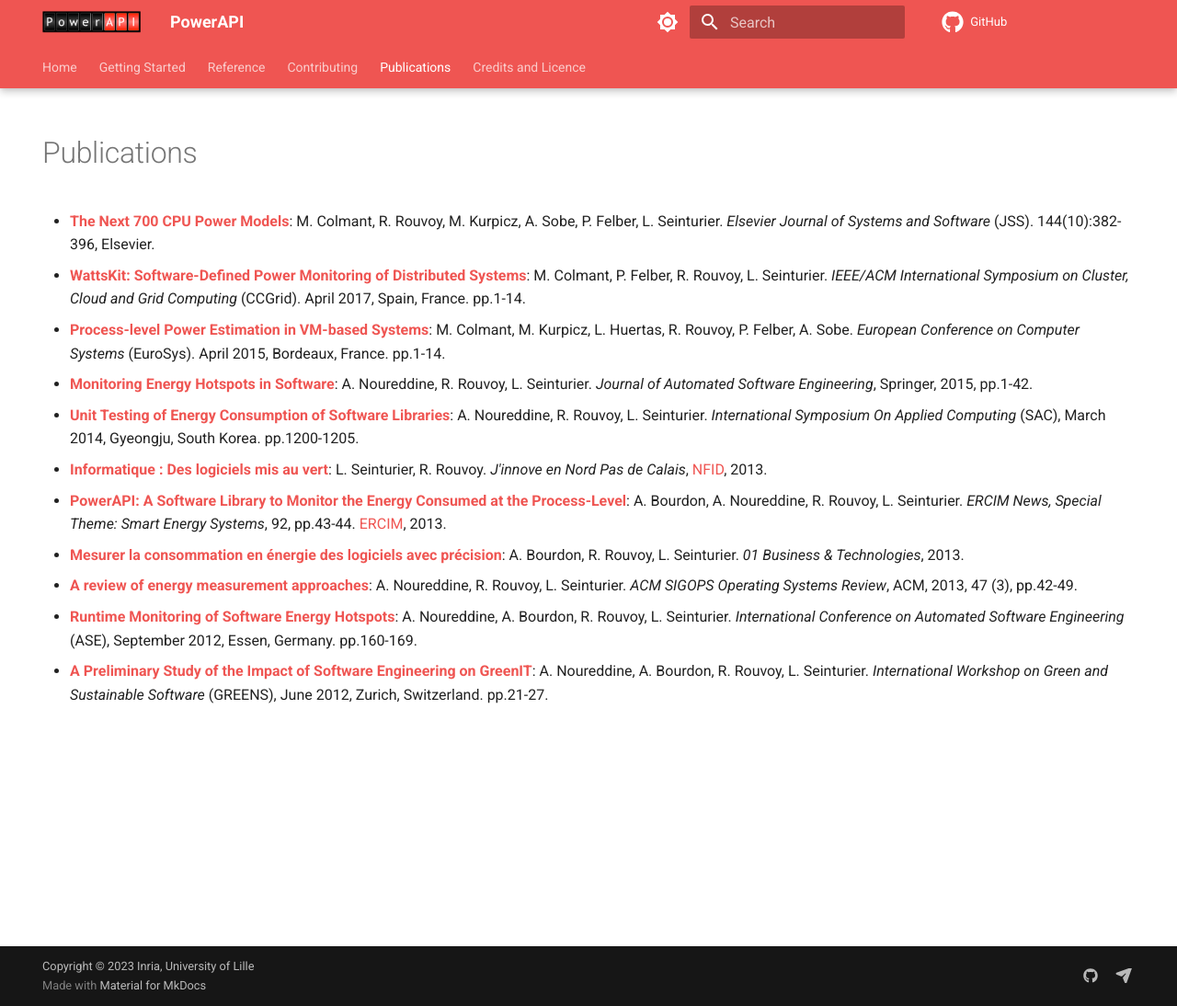
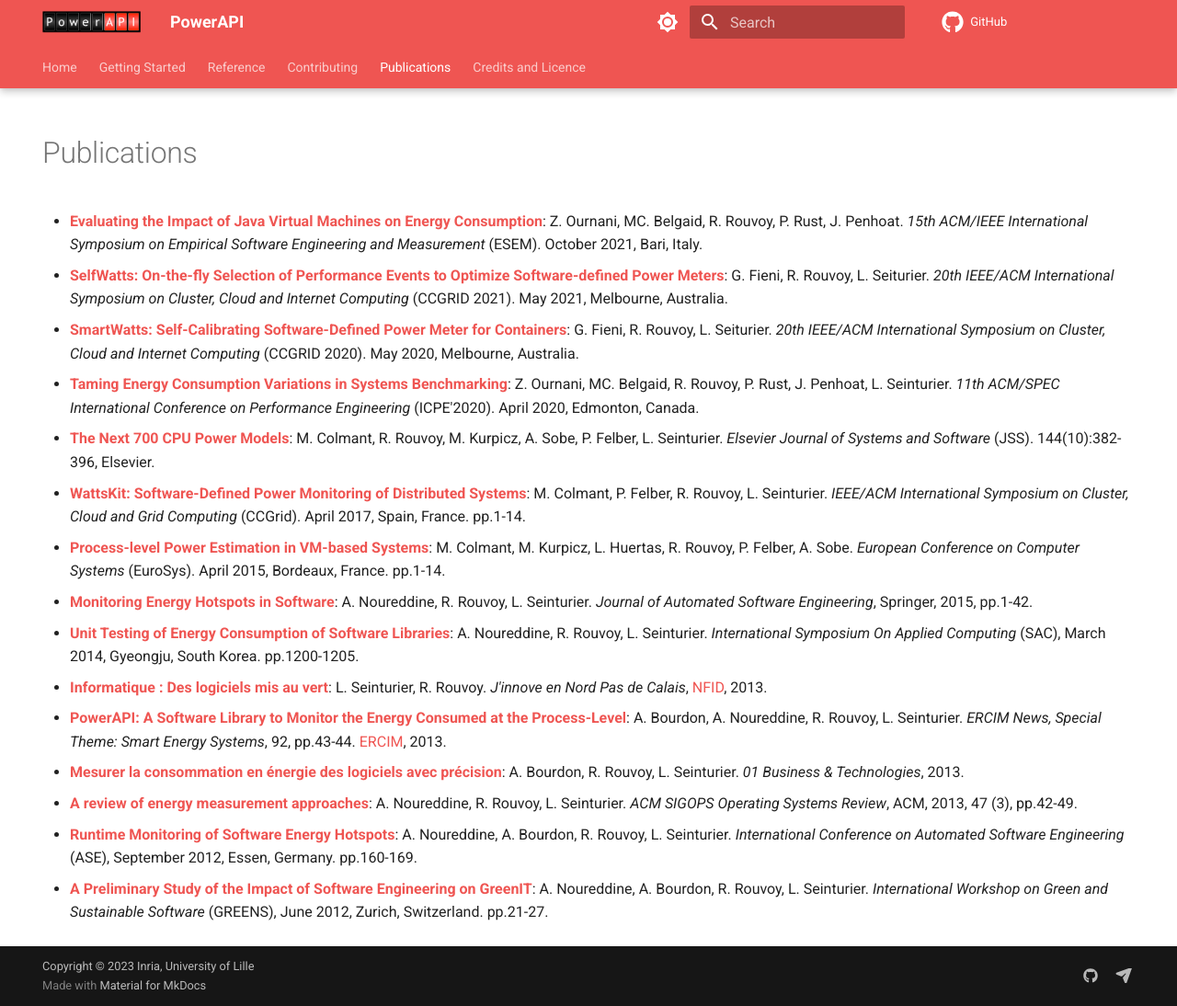
Before and after one commit to roda82/powerapi-webpage-2023, an MkDocs documentation site: the page built from docs/publications.md, in a window 1280 px wide and 1094 px high. Shown: the whole window at 92% size. Built offline with MkDocs 1.6.1 and Material for MkDocs 9.7.7, drawn with Linux system fonts in a browser that asks for light colours; comment, search, counter and statistics services are not loaded; the version menu is left out.

Commit message:
docs: add new publications

```diff
--- a/docs/publications.md
+++ b/docs/publications.md
@@ -5,6 +5,10 @@ hide:
 ---
 # Publications
 
+- **[Evaluating the Impact of Java Virtual Machines on Energy Consumption](https://hal.inria.fr/hal-03275286v1)**: Z. Ournani, MC. Belgaid, R. Rouvoy, P. Rust, J. Penhoat. _15th ACM/IEEE International Symposium on Empirical Software Engineering and Measurement_ (ESEM). October 2021, Bari, Italy.
+- **[SelfWatts: On-the-fly Selection of Performance Events to Optimize Software-defined Power Meters](https://hal.inria.fr/hal-03173410v1)**: G. Fieni, R. Rouvoy, L. Seiturier. _20th IEEE/ACM International Symposium on Cluster, Cloud and Internet Computing_ (CCGRID 2021). May 2021, Melbourne, Australia.
+- **[SmartWatts: Self-Calibrating Software-Defined Power Meter for Containers](https://hal.inria.fr/hal-02470128v1)**: G. Fieni, R. Rouvoy, L. Seiturier. _20th IEEE/ACM International Symposium on Cluster, Cloud and Internet Computing_ (CCGRID 2020). May 2020, Melbourne, Australia.
+- **[Taming Energy Consumption Variations in Systems Benchmarking](https://hal.inria.fr/hal-02403379v1)**: Z. Ournani, MC. Belgaid, R. Rouvoy, P. Rust, J. Penhoat, L. Seinturier. _11th ACM/SPEC International Conference on Performance Engineering_ (ICPE'2020). April 2020, Edmonton, Canada.
 - **[The Next 700 CPU Power Models](https://hal.inria.fr/hal-01827132v2)**: M. Colmant, R. Rouvoy, M. Kurpicz, A. Sobe, P. Felber, L. Seinturier. _Elsevier Journal of Systems and Software_ (JSS). 144(10):382-396, Elsevier.
 - **[WattsKit: Software-Defined Power Monitoring of Distributed Systems](https://hal.inria.fr/hal-01439889)**: M. Colmant, P. Felber, R. Rouvoy, L. Seinturier. _IEEE/ACM International Symposium on Cluster, Cloud and Grid Computing_ (CCGrid). April 2017, Spain, France. pp.1-14.
 - **[Process-level Power Estimation in VM-based Systems](https://hal.inria.fr/hal-01130030)**: M. Colmant, M. Kurpicz, L. Huertas, R. Rouvoy, P. Felber, A. Sobe. _European Conference on Computer Systems_ (EuroSys). April 2015, Bordeaux, France. pp.1-14.
```
